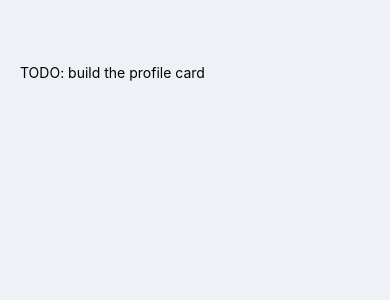
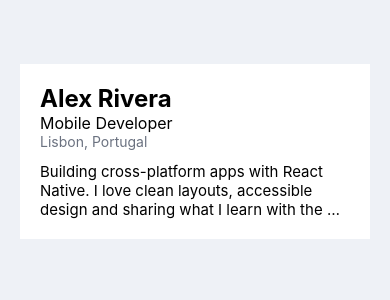
Before and after one commit to fgcardenas/profile-card, a React Native app: screen / in a window 390 px wide. Shown: the top 300 px of the page. Built offline with nearby package versions, Linux system fonts and the light colour scheme.

Commit message:
paso 1: estructura de la tarjeta con View y Text

```diff
--- a/App.js
+++ b/App.js
@@ -1,6 +1,5 @@
 // Profile Card — practical task (React Native basics)
-// Follow the steps in README.md and build your solution in this file.
-import { View, Text, Image, StyleSheet } from 'react-native';
+import { View, Text, StyleSheet } from 'react-native';
 
 // Data to display. Do not change it.
 const BIO =
@@ -17,12 +16,14 @@ const SKILLS = ['React Native', 'JavaScript', 'UI Design', 'Git', 'Flexbox'];
 export default function App() {
   return (
     <View style={styles.screen}>
-      {/* TODO STEP 1: build the card with View and Text (name, role, location, bio) */}
-      {/* TODO STEP 2: add the banner and the avatar with Image */}
-      {/* TODO STEP 3: header row and stats row with Flexbox */}
-      {/* TODO STEP 4: online badge, skill tags and action buttons (layout) */}
-      {/* TODO STEP 5: polish the styles (colors, typography, shadow) */}
-      <Text>TODO: build the profile card</Text>
+      <View style={styles.card}>
+        <Text style={styles.name}>Alex Rivera</Text>
+        <Text style={styles.role}>Mobile Developer</Text>
+        <Text style={styles.location}>Lisbon, Portugal</Text>
+        <Text style={styles.bio} numberOfLines={3}>
+          {BIO}
+        </Text>
+      </View>
     </View>
   );
 }
@@ -34,4 +35,23 @@ const styles = StyleSheet.create({
     paddingHorizontal: 20,
     backgroundColor: '#EEF1F6',
   },
+  card: {
+    backgroundColor: '#FFFFFF',
+    padding: 20,
+  },
+  name: {
+    fontSize: 24,
+    fontWeight: 'bold',
+  },
+  role: {
+    fontSize: 16,
+  },
+  location: {
+    fontSize: 14,
+    color: '#6B7280',
+  },
+  bio: {
+    fontSize: 15,
+    marginTop: 12,
+  },
 });
```
